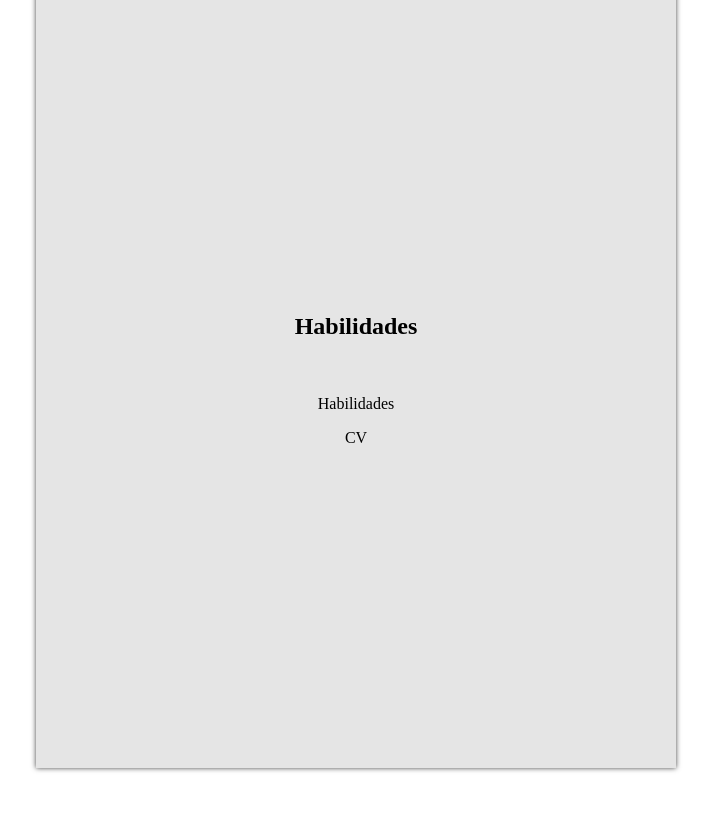
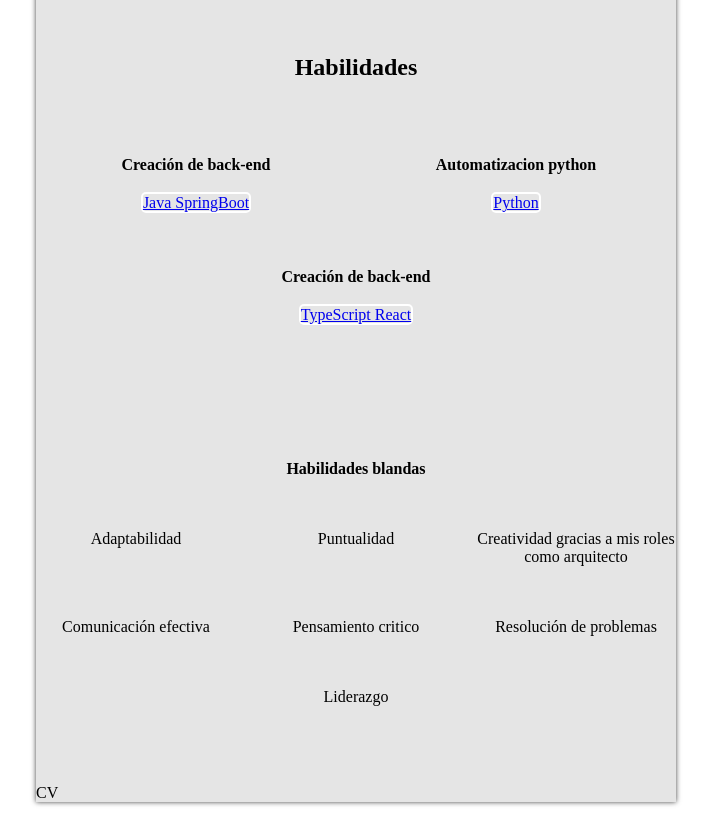
Before and after one commit to B1Jhonatan/portafolio-personal, a website built with Vite: page src/pages/portafolio/Portafolio.html in a window 1280 px wide. Shown: the part 2440-3258 px from the top of the page, without its empty margins (284-995 px from the left). Before the commit the page ends 3216 px from the top, so only its background shows below. Built offline with nearby package versions, Linux system fonts and the light colour scheme; files whose address does not match are found by name.

Commit message:
Habilidades culminado

```diff
--- a/src/pages/portafolio/Portafolio.css
+++ b/src/pages/portafolio/Portafolio.css
@@ -93,3 +93,39 @@ h3 {
   align-content: center;
   min-height: 100vh;
 }
+
+.s-h-lista {
+  display: flex;
+  flex-wrap: wrap;
+  justify-content: space-around;
+}
+
+.s-h-frag {
+  width: 210px;
+  margin: 20px;
+}
+
+.s-h-frag p {
+  margin-bottom: 20px;
+}
+
+.s-h-frag a {
+  border: 2px solid white;
+  border-radius: 5px;
+}
+
+.s-h-blandas {
+  padding-top: 100px;
+  padding-bottom: 20px;
+}
+
+.s-h-lista-h {
+  display: flex;
+  flex-wrap: wrap;
+  gap: 20px;
+  justify-content: space-around;
+}
+
+.s-h-lista-h p {
+  width: 200px;
+}
--- a/src/pages/portafolio/Portafolio.html
+++ b/src/pages/portafolio/Portafolio.html
@@ -31,6 +31,10 @@
       <div>
         <img src="/public/spring.png" alt="" id="spring" /><br />
         <label for="spring">Spring</label>
+      </div>
+      <div>
+        <img src="/public/python.png" alt="" id="python" /><br />
+        <label for="python">Python</label>
       </div>
       <div>
         <img
@@ -84,12 +88,35 @@
     <div class="s-t-titulo">
       <h2>Habilidades</h2>
     </div>
-    <div>
-      <p>Habilidades</p>
+    <div class="s-h-lista">
+      <div class="s-h-frag">
+        <p><strong>Creación de back-end</strong></p>
+        <a href="https://github.com/B1Jhonatan/back-obra">Java SpringBoot</a>
+      </div>
+      <div class="s-h-frag">
+        <p><strong>Automatizacion python</strong></p>
+        <a href="https://github.com/B1Jhonatan/PyScripts">Python</a>
+      </div>
+      <div class="s-h-frag">
+        <p><strong>Creación de back-end</strong></p>
+        <a href="https://github.com/B1Jhonatan/front-obra">TypeScript React</a>
+      </div>
     </div>
     <div>
-      <p>CV</p>
+      <p class="s-h-blandas"><strong>Habilidades blandas</strong></p>
+      <div class="s-h-lista-h">
+        <p>Adaptabilidad</p>
+        <p>Puntualidad</p>
+        <p>Creatividad gracias a mis roles como arquitecto</p>
+        <p>Comunicación efectiva</p>
+        <p>Pensamiento critico</p>
+        <p>Resolución de problemas</p>
+        <p>Liderazgo</p>
+      </div>
     </div>
+  </div>
+  <div>
+    <p>CV</p>
   </div>
   <link rel="stylesheet" href="/src/pages/portafolio/Portafolio.css" />
 </section>
```
Also changed, not shown: public/python.png (added).
